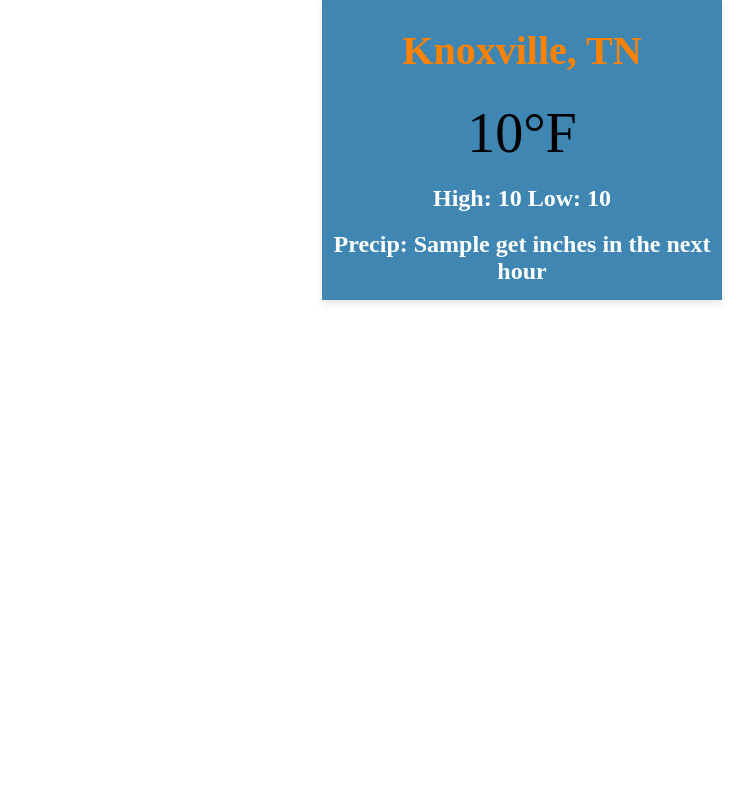
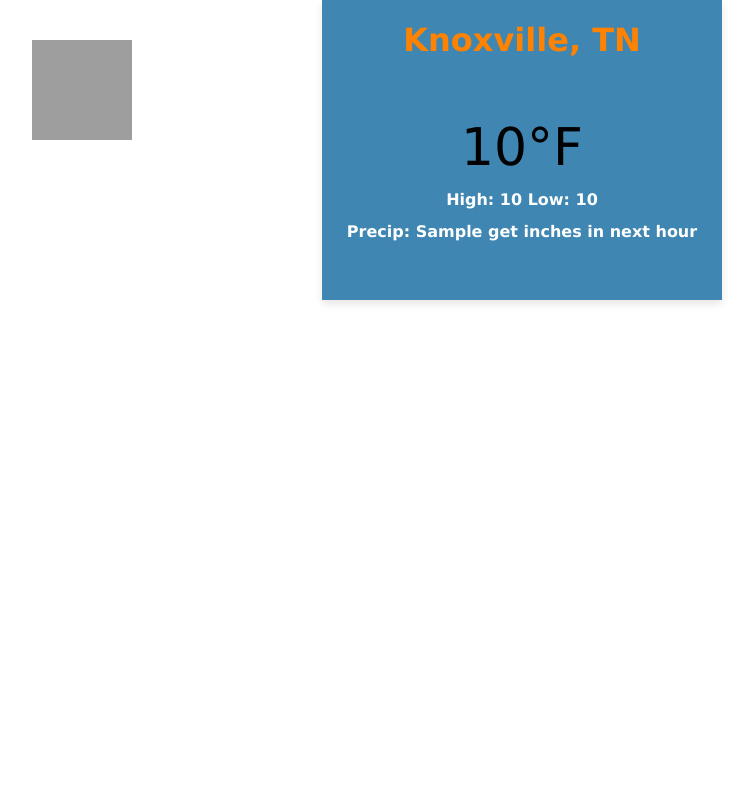
Before and after one commit to pjpridemore/LCD-Weather-Display, a Flask app: page / in a window 1280 px wide. Shown: the whole page, without its empty margins (118-871 px from the left). Run offline with Flask 3, Linux system fonts and the light colour scheme; a database or web service that is not in the repository returns one stand-in record (values such as "Sample title"); data that the repository does not hold is empty; grey boxes are pictures that could not be loaded.

Commit message:
Current temp and icon work, not high and low

```diff
--- a/app.py
+++ b/app.py
@@ -15,15 +15,18 @@ def get_weather():
     high_temperature = round(data["main"]["temp_max"])
     low_temperature = round(data["main"]["temp_min"])
     description = data["weather"][0]["description"]
+    # grab icon code and then generate the image
+    icon_code = data["weather"][0]["icon"]
+    icon_url = f"http://openweathermap.org/img/wn/{icon_code}@2x.png"
 
 
     rain = data.get("rain", {}).get("1h", 0)
-    return temperature, high_temperature, low_temperature, rain, description
+    return temperature, high_temperature, low_temperature, rain, description, icon_url
 
 @app.route("/")
 def home():
-    temp, high, low, rain, desc = get_weather()
-    return render_template("index.html", temp=temp, high=high, low=low, rain=rain, desc=desc)
+    temp, high, low, rain, desc, icon= get_weather()
+    return render_template("index.html", temp=temp, high=high, low=low, rain=rain, desc=desc, icon=icon)
 
 if __name__ == "__main__":
     app.run(host="0.0.0.0", port=5000, debug=True)
--- a/static/styles.css
+++ b/static/styles.css
@@ -3,20 +3,23 @@ html, body {
     padding: 0;
     height: 100%;
     overflow: hidden;
+    font-family: "Sans-serif", "verdana";
 }
 
 h1 {
     color: #FF8200;
-    font-size: 2.5rem;
+    font-size: 2rem;
+    padding-bottom: 2.25rem;
 }
 
 h2 {
     color: #ffffff;
+    font-size: 1rem;
 }
 
 temp{
     color: #000000;
-    font-size: 3.5rem;
+    font-size: 3.25rem;
     text-align: center;
 }
 
@@ -29,3 +32,13 @@ temp{
     box-shadow: 0 4px 8px rgba(0, 0, 0, 0.1);
     overflow: hidden;
 }
+
+img {
+    width: 100px;
+    height: 100px;
+    position: absolute;
+    top: 40px;
+    left: 150px;
+    align-items: center;
+
+}
--- a/templates/index.html
+++ b/templates/index.html
@@ -9,10 +9,10 @@
 <body>
     <div class="container">
         <h1>Knoxville, TN</h1>
+        <img src="{{ icon }}" alt="Weather Icon" />
         <temp>{{ temp }}°F</temp>
         <h2>High: {{ high }} Low: {{ low }}</h2>
-        <h2>Precip: {{ rain }} inches in the next hour</h2>
-        <h2>{{ desc }}</h2>
+        <h2>Precip: {{ rain }} inches in next hour</h2>
     </div>
 </body>
 </html>
```
